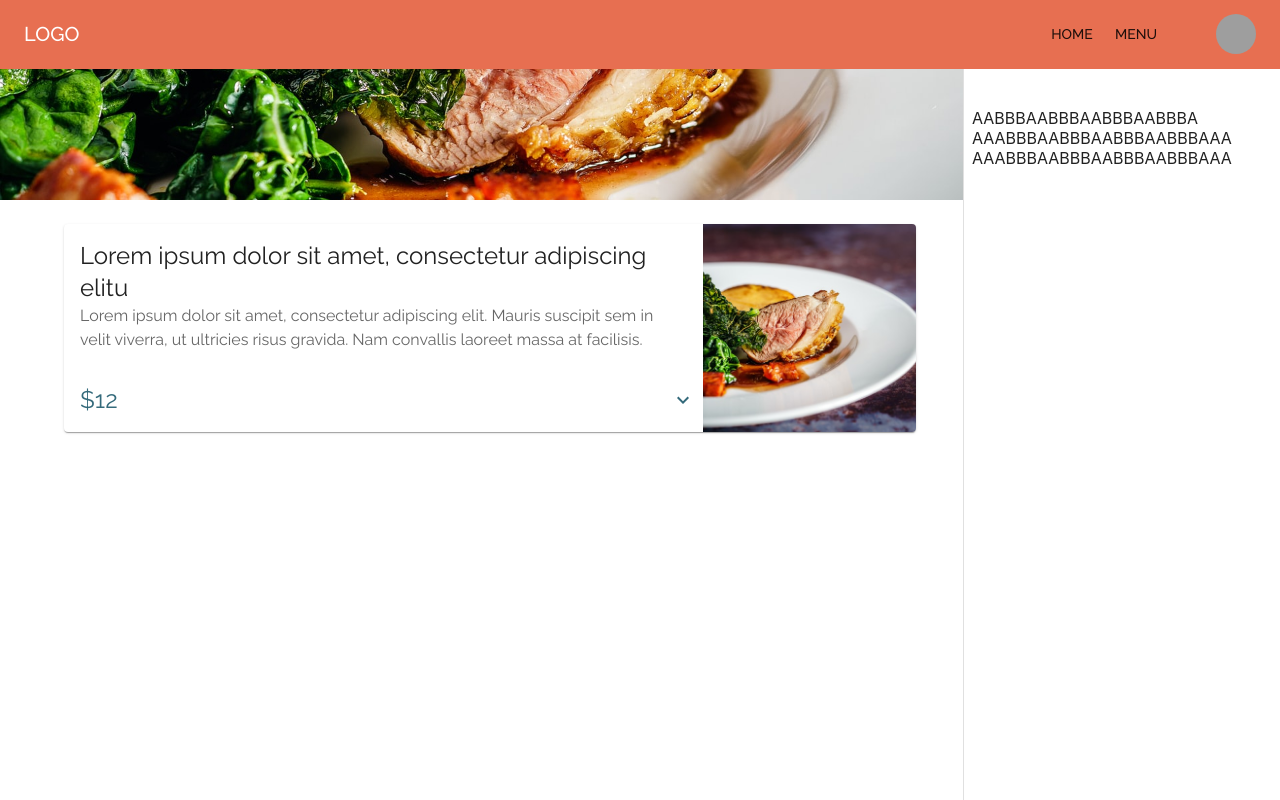
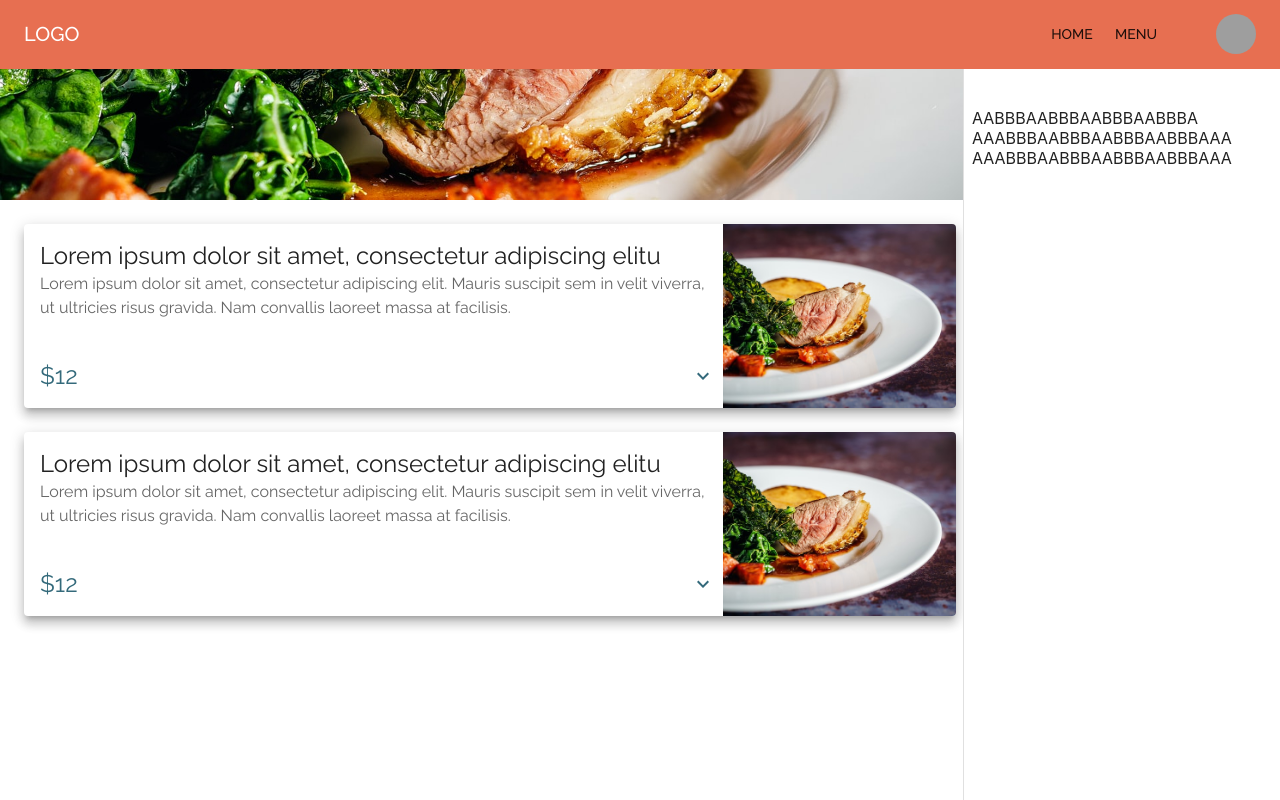
Before and after one commit to adrianhm13/food-delivery, a React (Create React App) app: page /menu in a window 1280 px wide. Built offline with nearby package versions, Linux system fonts and the light colour scheme; grey boxes are pictures that could not be loaded.

Commit message:
Quantity per product and total added

```diff
--- /dev/null
+++ b/src/pages/menu/DishCard/index.tsx
@@ -0,0 +1,206 @@
+import React, { useEffect, useState } from "react";
+
+import Box from "@mui/material/Box";
+import Button from "@mui/material/Button";
+import Card from "@mui/material/Card";
+import CardActionArea from "@mui/material/CardActionArea";
+import CardMedia from "@mui/material/CardMedia";
+import Typography from "@mui/material/Typography";
+import CardHeader from "@mui/material/CardHeader";
+import TestPicture from "../../../assets/pictures/menu-background-small.jpg";
+import Collapse from "@mui/material/Collapse";
+import { ExpandMore } from "../style";
+import ExpandMoreIcon from "@mui/icons-material/ExpandMore";
+import FormLabel from "@mui/material/FormLabel";
+import FormControl from "@mui/material/FormControl";
+import FormGroup from "@mui/material/FormGroup";
+import FormControlLabel from "@mui/material/FormControlLabel";
+import Checkbox from "@mui/material/Checkbox";
+import ButtonGroup from "@mui/material/ButtonGroup";
+import AddIcon from "@mui/icons-material/Add";
+import RemoveIcon from "@mui/icons-material/Remove";
+
+type DishInformationProps = {
+  isExpanded: boolean;
+};
+
+type OptionsDishProps = {
+  priceTest: number;
+  onExpanded: React.Dispatch<React.SetStateAction<boolean>>
+};
+
+export default function DishCard() {
+  const [isExpanded, setIsExpanded] = useState(false);
+  const priceTest = 12;
+
+  const handleExpandClick = () => {
+    setIsExpanded(!isExpanded);
+  };
+
+  return (
+    <Card raised sx={{mb: 3}}>
+      <CardActionArea onClick={() => handleExpandClick()} component="div">
+        <Box
+          sx={{
+            display: "flex",
+            flexDirection: "row",
+            justifyContent: "space-between",
+          }}
+        >
+          <Box sx={{ display: "flex", flexDirection: "column" }}>
+            <DishInformation isExpanded={isExpanded} />
+            <Collapse
+              unmountOnExit
+              onClick={(e) => {
+                e.stopPropagation();
+              }}
+              in={isExpanded}
+              timeout="auto"
+            >
+              <OptionsDish priceTest={priceTest} onExpanded={setIsExpanded}/>
+            </Collapse>
+          </Box>
+          <CardMedia
+            component="img"
+            image={TestPicture}
+            alt="food dish"
+            sx={{ width: { xs: "40%", md: "25%" } }}
+          />
+        </Box>
+      </CardActionArea>
+    </Card>
+  );
+}
+
+function DishInformation({ isExpanded }: DishInformationProps) {
+  return (
+    <>
+      <CardHeader
+        title="Lorem ipsum dolor sit amet, consectetur adipiscing elitu"
+        subheader="
+  Lorem ipsum dolor sit amet, consectetur adipiscing elit. Mauris suscipit sem in velit viverra, ut ultricies risus gravida. Nam convallis laoreet massa at facilisis. "
+      />
+      <Box
+        marginTop={1}
+        sx={{
+          display: "flex",
+          flexDirection: "row",
+        }}
+      >
+        <Typography variant={"h5"} padding={2} color={"secondary"}>
+          $12
+        </Typography>
+        <ExpandMore
+          expand={isExpanded}
+          aria-expanded={isExpanded}
+          aria-label="show more"
+        >
+          <ExpandMoreIcon color={"secondary"} />
+        </ExpandMore>
+      </Box>
+    </>
+  );
+}
+
+function OptionsDish({ priceTest, onExpanded }: OptionsDishProps) {
+  const [quantity, setQuantity] = useState(1);
+  const [total, setTotal] = useState(priceTest);
+
+  const uniqueId = Math.random().toLocaleString()
+  const handleSubmit = (e: React.FormEvent<HTMLFormElement>) => {
+    const formData = new FormData(e.currentTarget);
+    e.stopPropagation();
+    e.preventDefault();
+    for (let [key] of formData.entries()) {
+      console.log(key); //add it to an array
+    }
+    console.log(total)
+    console.log(quantity)
+    onExpanded(!onExpanded)
+  };
+
+  const handleIncrement = () => {
+    setQuantity((prevQty) => prevQty + 1);
+  };
+
+  const handleDecrement = () => {
+    setQuantity((prevQty) => prevQty - 1);
+  };
+
+  //Update total price per product
+  useEffect(() => {
+    setTotal(priceTest * quantity);
+  }, [quantity, priceTest]);
+
+  return (
+    <Box padding={1} bgcolor={"grey.200"}>
+      <FormControl
+        sx={{
+          m: 3,
+        }}
+        component="fieldset"
+        variant="standard"
+      >
+        <FormLabel component="legend">Pick your options</FormLabel>
+        <form id={uniqueId} onSubmit={handleSubmit}>
+          <FormGroup row>
+            <FormControlLabel
+              control={
+                <Checkbox
+                  onChange={(e) => e.stopPropagation()}
+                  name="Without Fries"
+                />
+              }
+              label="Without fries"
+            />
+            <FormControlLabel
+              control={
+                <Checkbox onChange={(e) => e.stopPropagation()} name="Lorem" />
+              }
+              label="Testing"
+            />
+            <FormControlLabel
+              control={
+                <Checkbox onChange={(e) => e.stopPropagation()} name="option" />
+              }
+              label="Another option"
+            />
+            <FormControlLabel
+              control={
+                <Checkbox onChange={(e) => e.stopPropagation()} name="more" />
+              }
+              label="And more options"
+            />
+          </FormGroup>
+        </form>
+      </FormControl>
+      <Box
+        sx={{
+          display: "flex",
+          flexDirection: "row",
+          gap: 1,
+          padding: 1,
+        }}
+      >
+        <ButtonGroup variant="text" color="secondary">
+          <Button onClick={() => handleDecrement()}>
+            <RemoveIcon />
+          </Button>
+          <Button disabled>{quantity}</Button>
+          <Button onClick={() => handleIncrement()}>
+            <AddIcon />
+          </Button>
+        </ButtonGroup>
+        <Button
+          type="submit"
+          form={uniqueId}
+          variant="contained"
+          color="secondary"
+          fullWidth
+        >
+          {`$${total}.00`}
+        </Button>
+      </Box>
+    </Box>
+  );
+}
--- a/src/pages/menu/index.tsx
+++ b/src/pages/menu/index.tsx
@@ -8,30 +8,12 @@ import Box from "@mui/material/Box";
 import Drawer from "@mui/material/Drawer";
 import Button from "@mui/material/Button";
 import ShoppingBasketIcon from "@mui/icons-material/ShoppingBasket";
-import Card from "@mui/material/Card";
-import CardActionArea from "@mui/material/CardActionArea";
-import CardMedia from "@mui/material/CardMedia";
-import Typography from "@mui/material/Typography";
-import CardHeader from "@mui/material/CardHeader";
-import TestPicture from "../../assets/pictures/menu-background-small.jpg";
-import Collapse from "@mui/material/Collapse";
-import { ExpandMore } from "./style";
-import ExpandMoreIcon from "@mui/icons-material/ExpandMore";
+import DishCard from "./DishCard";
 
 export default function Menu() {
   return (
     <Container maxWidth={false} disableGutters>
-      <Box
-        sx={{
-          backgroundImage: {
-            xs: `url(${BackgroundSmall})`,
-            md: `url(${BackgroundMedium})`,
-          },
-          backgroundSize: "cover",
-          backgroundPositionY: "60%",
-          height: "200px",
-        }}
-      />
+      <HeaderBackground />
       <Drawer
         variant="permanent"
         anchor="right"
@@ -56,89 +38,30 @@ export default function Menu() {
           AAABBBAABBBAABBBAABBBAAA
         </Box>
       </Drawer>
-      <Container maxWidth={"lg"}>
-        <Box
-          paddingY={3}
-          sx={{
-            paddingRight: {
-              xs: "0",
-              md: "300px",
-            },
-          }}
-        >
+      <Container maxWidth={"xl"}>
+        <Box paddingY={3} sx={{ paddingRight: { xs: "0", md: "300px" }}}>
+          <DishCard />
           <DishCard />
         </Box>
-
         <PhoneDrawer />
       </Container>
     </Container>
   );
 }
 
-function DishCard() {
-  const [isExpanded, setIsExpanded] = useState(false);
-  const handleExpandClick = () => {
-    setIsExpanded(!isExpanded);
-  };
+function HeaderBackground() {
   return (
-    <Card>
-      <CardActionArea onClick={handleExpandClick}>
-        <Box
-          sx={{
-            display: "flex",
-            flexDirection: "row",
-            justifyContent: "space-between",
-          }}
-        >
-          <Box
-            sx={{
-              display: "flex",
-              flexDirection: "column",
-            }}
-          >
-            <CardHeader
-              title="Lorem ipsum dolor sit amet, consectetur adipiscing elitu"
-              subheader="
-  Lorem ipsum dolor sit amet, consectetur adipiscing elit. Mauris suscipit sem in velit viverra, ut ultricies risus gravida. Nam convallis laoreet massa at facilisis. "
-            />
-            <Box
-              sx={{
-                display: "flex",
-                flexDirection: "row",
-              }}
-            >
-              <Typography variant={"h5"} padding={2} color={"secondary"}>
-                $12
-              </Typography>
-              <ExpandMore
-                expand={isExpanded}
-                aria-expanded={isExpanded}
-                aria-label="show more"
-              >
-                <ExpandMoreIcon color={"secondary"} />
-              </ExpandMore>
-            </Box>
-            <Collapse in={isExpanded} unmountOnExit>
-              Lorem ipsum dolor sit amet, consectetur adipiscing elit. Mauris
-              suscipit sem in velit viverra, ut ultricies risus gravida. Nam
-              convallis laoreet massa at facilisis. Pellentesque habitant morbi
-              tristique senectus et netus et malesuada fames ac turpis egestas.
-            </Collapse>
-          </Box>
-          <CardMedia
-            component="img"
-            image={TestPicture}
-            alt="food dish"
-            sx={{
-              width: {
-                xs: "40%",
-                md: "25%",
-              },
-            }}
-          />
-        </Box>
-      </CardActionArea>
-    </Card>
+    <Box
+      sx={{
+        backgroundImage: {
+          xs: `url(${BackgroundSmall})`,
+          md: `url(${BackgroundMedium})`,
+        },
+        backgroundSize: "cover",
+        backgroundPositionY: "60%",
+        height: "200px",
+      }}
+    />
   );
 }
 
@@ -153,13 +76,7 @@ function PhoneDrawer() {
         variant={"outlined"}
         onClick={() => setIsOpen(true)}
         startIcon={<ShoppingBasketIcon />}
-        sx={{
-          display: {
-            xs: "inline-flex",
-            md: "none",
-          },
-          width: 1,
-        }}
+        sx={{ display: { xs: "inline-flex", md: "none" }, width: 1 }}
       >
         Cart
       </Button>
--- a/tsconfig.json
+++ b/tsconfig.json
@@ -18,7 +18,8 @@
     "resolveJsonModule": true,
     "isolatedModules": true,
     "noEmit": true,
-    "jsx": "react-jsx"
+    "jsx": "react-jsx",
+    "downlevelIteration": true
   },
   "include": [
     "src"
```
